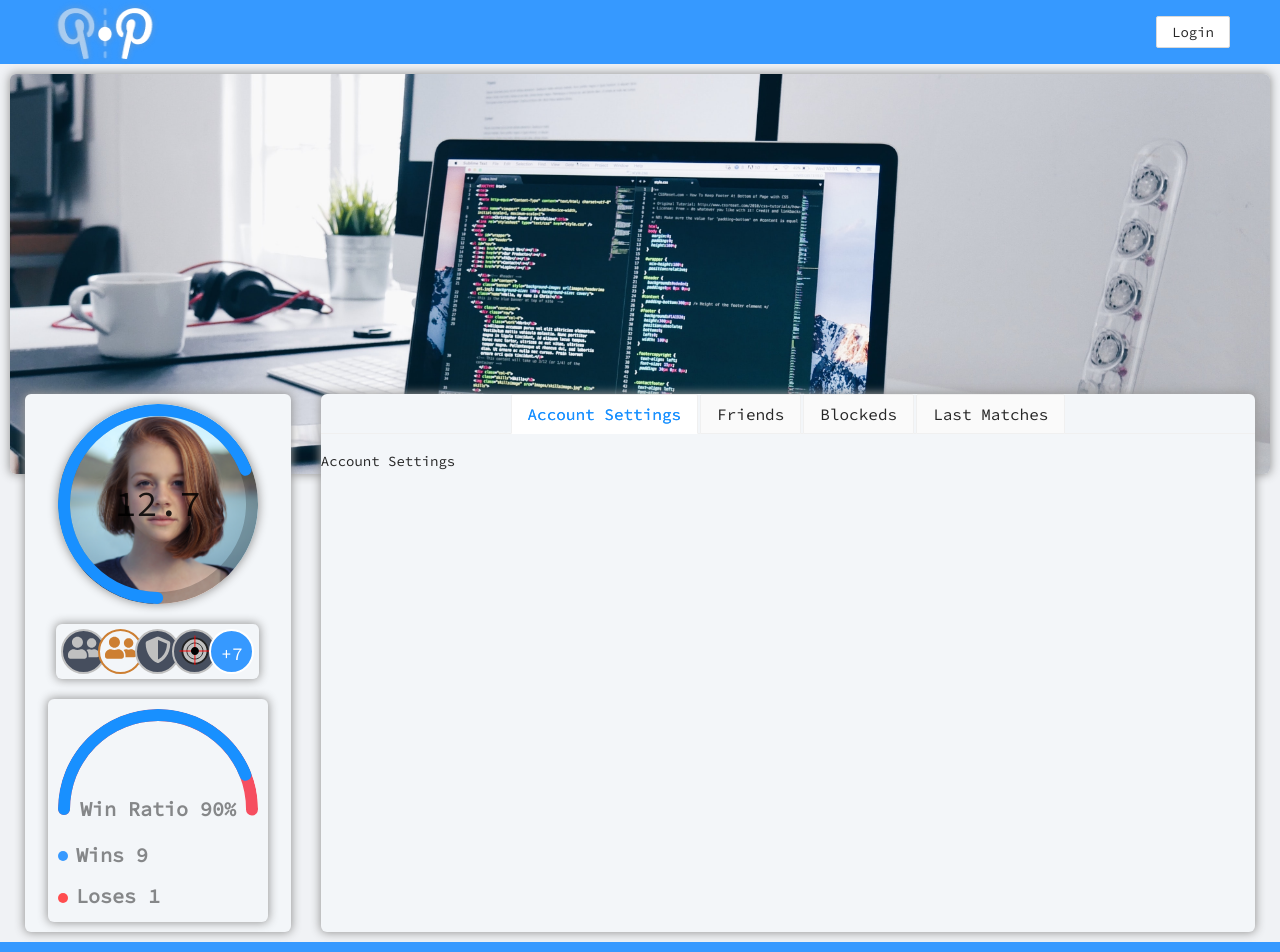
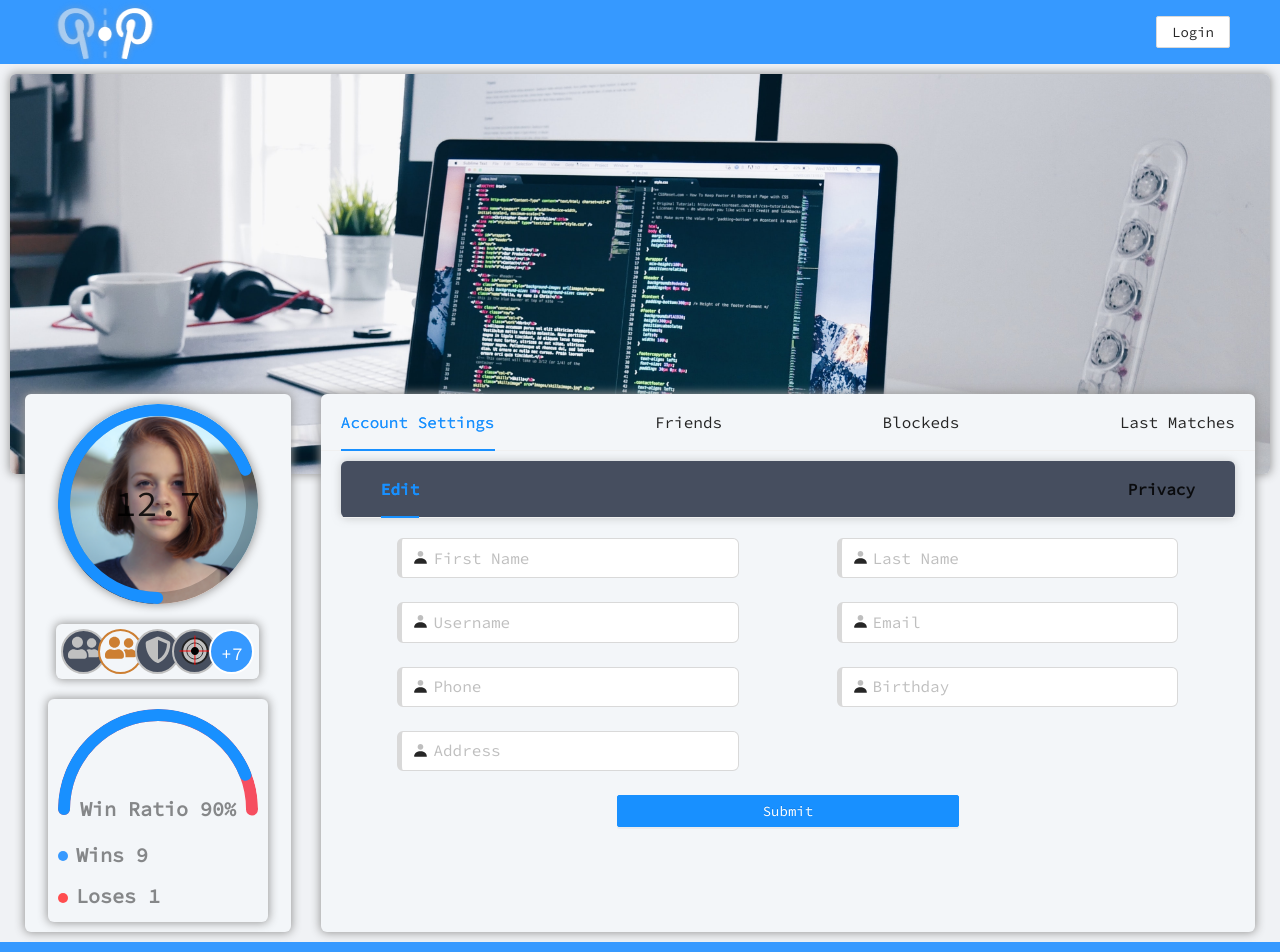
Before and after one commit to alizaynoune/ft_transcendence, a Next.js app in the folder client/: page /profile/1 in a window 1280 px wide. Shown: the top 952 px of the page. Built offline with nearby package versions, Linux system fonts and the light colour scheme; no server answers.

Commit message:
profileAccountSettings
Signed-off-by: alizaynoune <zaynoune.ali@gmail.com>

```diff
--- /dev/null
+++ b/client/components/accountSetting/AccountSetting.tsx
@@ -0,0 +1,85 @@
+import style from './accountSetting.module.css'
+import { Tabs, Form, Input, Button, Col, Row } from 'antd'
+import Icon from "@ant-design/icons";
+
+
+// Icons
+import profileIcon from "public/assets/icons/user.svg";
+
+
+
+const { TabPane } = Tabs
+const AccountSetting: React.FC = () => {
+
+    return (
+        <div className={style.container}>
+            <Tabs size='large' tabBarStyle={{
+                backgroundColor: '#464E5F',
+                width: '100%',
+                margin: 'auto',
+                borderRadius: '6px',
+                fontWeight: 'bold',
+                boxShadow: '0px 0px 8px rgba(154, 154, 154, 0.5)',
+                padding: '0 20px'
+                // fontSize: '30px',
+            }}>
+                <TabPane tab='Edit' key='1'>
+                    <Form className={style.form} name='accountSettings'>
+                        <Row gutter={24} justify="space-around" align='middle'>
+                            <Col span={10}>
+                                <Form.Item name='firstname'>
+                                    <Input size='large' placeholder='First Name' prefix={<Icon component={profileIcon} />} />
+                                </Form.Item>
+                            </Col>
+                            <Col span={10}>
+                                <Form.Item name='laststname'>
+                                    <Input size='large' placeholder='Last Name' prefix={<Icon component={profileIcon} />} />
+                                </Form.Item>
+                            </Col>
+                            <Col span={10}>
+                                <Form.Item name='username'>
+                                    <Input size='large' placeholder='Username' prefix={<Icon component={profileIcon} />} />
+                                </Form.Item>
+                            </Col>
+                            <Col span={10}>
+                                <Form.Item name='email'>
+                                    <Input size='large' placeholder='Email' prefix={<Icon component={profileIcon} />} />
+                                </Form.Item>
+                            </Col>
+                            <Col span={10}>
+                                <Form.Item name='phone'>
+                                    <Input size='large' placeholder='Phone' prefix={<Icon component={profileIcon} />} />
+                                </Form.Item>
+                            </Col>
+                            <Col span={10}>
+                                <Form.Item name='birthday'>
+                                    <Input size='large' placeholder='Birthday' prefix={<Icon component={profileIcon} />} />
+                                </Form.Item>
+                            </Col>
+                            <Col span={10}>
+                                <Form.Item name='address'>
+                                    <Input size='large' placeholder='Address' prefix={<Icon component={profileIcon} />} />
+                                </Form.Item>
+                            </Col>
+                            <Col span={10}>
+                                {/* DropDown >> Grender */}
+                            </Col>
+                            <Col span={10}>
+                                <Form.Item>
+                                    <Button type='primary' htmlType='submit' style={{
+                                        width: '100%'
+                                    }}>Submit</Button>
+                                </Form.Item>
+                            </Col>
+                        </Row>
+                    </Form>
+                </TabPane>
+                <TabPane tab='Privacy' key='2'>
+                    Privacy
+                </TabPane>
+            </Tabs>
+        </div>
+    )
+}
+
+export default AccountSetting
--- /dev/null
+++ b/client/components/accountSetting/accountSetting.module.css
@@ -0,0 +1,9 @@
+.container{
+    padding: 10px 20px;
+}
+
+.form{
+    padding: 20px;
+    /* background-color: aqua; */
+
+}
--- a/client/components/sider/Sider.tsx
+++ b/client/components/sider/Sider.tsx
@@ -34,32 +34,27 @@ function getItem(
 
 const items: MenuItem[] = [
   getItem(
-    // <Link href="/profile/me"><a>Profile</a></Link>,
-    "profile",
+    <Link href="/profile/me"><a>Profile</a></Link>,
     "1",
     <Icon component={profileIcon} style={{ fontSize: "180%" }} />
   ),
   getItem(
-    "messages",
-    // <Link href="/message">Messages</Link>,
+    <Link href="/message">Messages</Link>,
     "2",
     <Icon component={messageIcon} style={{ fontSize: "180%" }} />
   ),
   getItem(
-    "achievements",
-    // <Link href="/">Achivements</Link>,
+    <Link href="/">Achivements</Link>,
     "3",
     <Icon component={achivementIcon} style={{ fontSize: "180%" }} />
   ),
   getItem(
-    "games",
-    // <Link href="/">Current Games</Link>,
+    <Link href="/">Current Games</Link>,
     "4",
     <Icon component={gamesIcon} style={{ fontSize: "180%" }} />
   ),
   getItem(
-    "newGame",
-    // <Link href="/game/newgame">Create Game</Link>,
+    <Link href="/game/newgame">Create Game</Link>,
     "5",
     <Icon component={newGameIcon} style={{ fontSize: "180%" }} />
   ),
@@ -97,8 +92,7 @@ const SiderLayout: React.FC = () => {
             mode="inline"
             items={[
               getItem(
-                "logout",
-                // <span onClick={() => signOut()}>logout</span>,
+                <span onClick={() => signOut()}>logout</span>,
                 "1",
                 <Icon
                   component={logoutIcon}
--- a/client/containers/userData/UserData.tsx
+++ b/client/containers/userData/UserData.tsx
@@ -1,14 +1,19 @@
 import style from "./userData.module.css";
 import { Tabs } from "antd";
+import AccountSetting from 'components/accountSetting/AccountSetting'
 
 const { TabPane } = Tabs;
 
 const UserData: React.FC = () => {
   return (
     <div className={style.container}>
-      <Tabs centered size="large" type="card">
+      <Tabs centered size="large" tabBarStyle={{
+        width: '100%',
+        margin: 'auto',
+
+      }} >
         <TabPane tab="Account Settings" key="1">
-          Account Settings
+          <AccountSetting />
         </TabPane>
         <TabPane tab="Friends" key="2">
           Friends
--- a/client/styles/globals.css
+++ b/client/styles/globals.css
@@ -42,3 +42,5 @@ a {
 /* #components-form-demo-normal-login .login-form-button {
   width: 100%;
 } */
+
+.ant-tabs-nav-list{justify-content: space-between;width: 100%; padding: 0 20px;}
```
